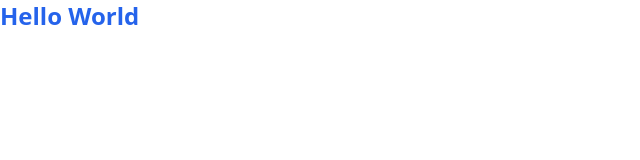
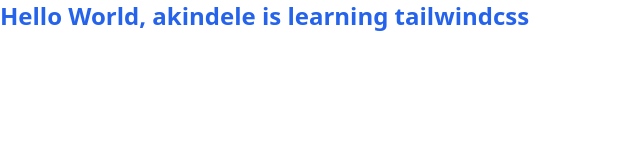
Before and after one commit to Haykins12/Portfolio, a website: page index.html in a window 1280 px wide. Shown: the whole page, without its empty margins (0-640 px from the left). Drawn offline with nearby package versions, Linux system fonts and the light colour scheme; files that its build step writes are made by us from their sources.

Commit message:
new change

```diff
--- a/index.html
+++ b/index.html
@@ -10,7 +10,7 @@
     </head>
 
     <body>
-    <h2 class="text-blue-600 text-2xl font-bold">Hello World</h2>
+        <h2 class="text-blue-600 text-2xl font-bold">Hello World, akindele is learning tailwindcss</h2>
     </body>
 
 </html>
```
Also changed, not shown: 1 other file. Lines whose indentation alone changed are shown as unchanged.
